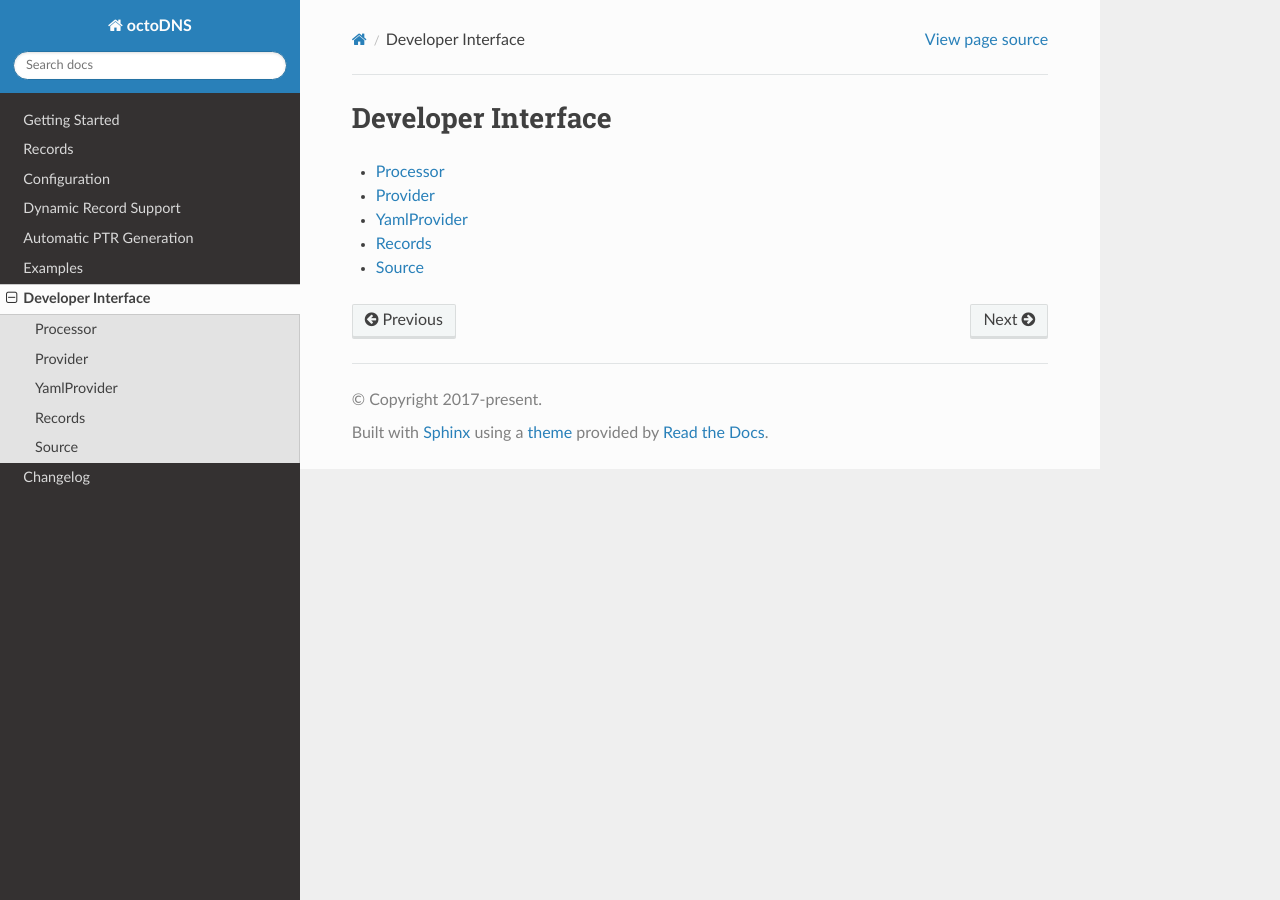
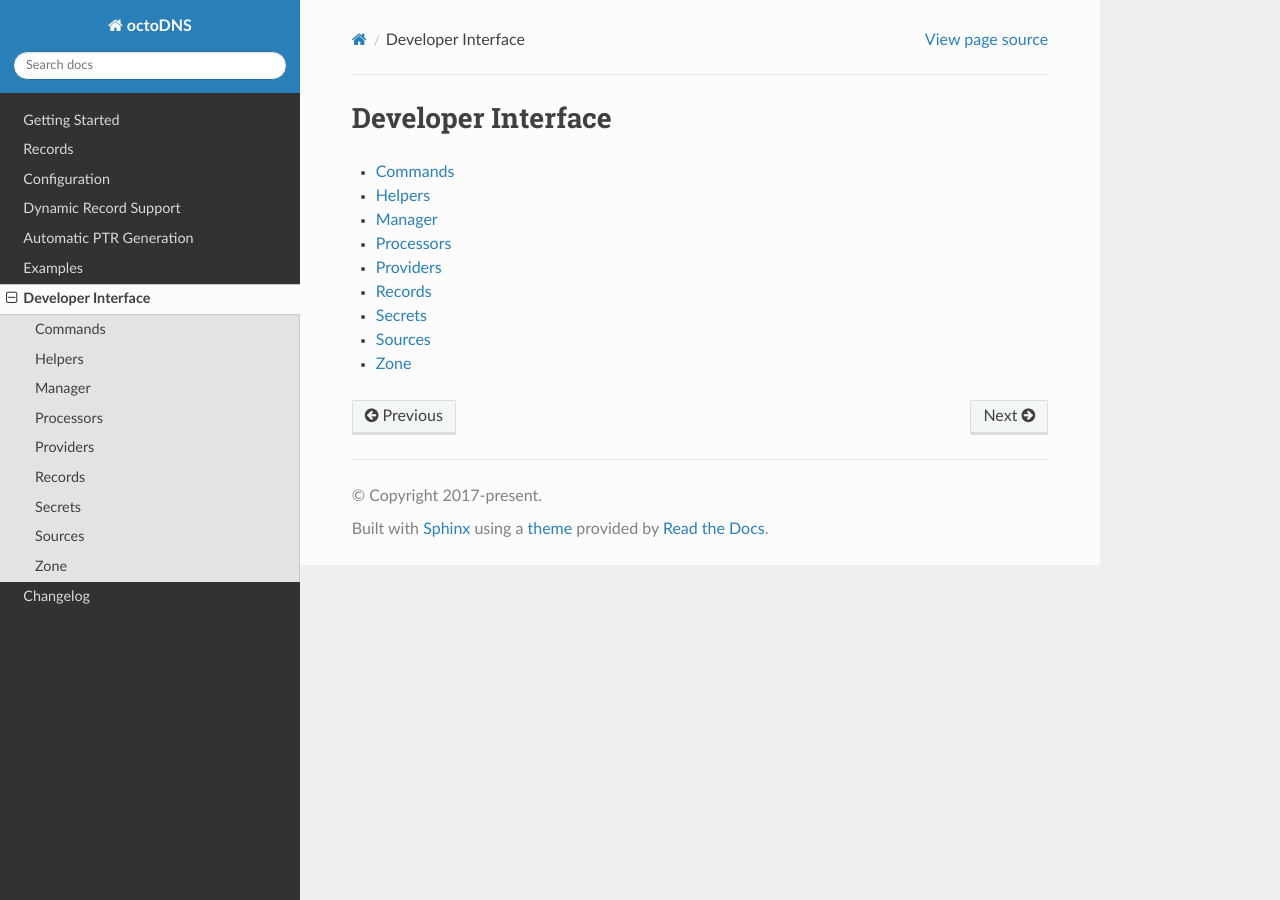
Before and after one commit to octodns/octodns, a Sphinx documentation site: the page built from docs/api.rst, in a window 1280 px wide. Built offline with Sphinx 7.4.7 and the Read the Docs theme 3.1.0, drawn with Linux system fonts in a browser that asks for light colours.

```diff
--- a/docs/api.rst
+++ b/docs/api.rst
@@ -2,8 +2,6 @@
 
 Developer Interface
 ===================
-
-.. module:: octodns
 
 .. toctree::
    :maxdepth: 1
--- /dev/null
+++ b/docs/api/manager.rst
@@ -0,0 +1,5 @@
+Manager
+=======
+
+.. automodule::
+   octodns.manager
--- a/docs/api/provider-yaml.rst
+++ /dev/null
@@ -1,5 +0,0 @@
-YamlProvider
-============
-
-.. automodule:: octodns.provider.yaml
-   :inherited-members:
--- a/docs/api/provider.rst
+++ /dev/null
@@ -1,5 +0,0 @@
-Provider
-========
-
-.. automodule:: octodns.provider.base
-   :inherited-members:
--- /dev/null
+++ b/docs/api/providers.rst
@@ -0,0 +1,9 @@
+Providers
+=========
+
+.. autosummary::
+   :toctree: providers
+
+   octodns.provider.base
+   octodns.provider.plan
+   octodns.provider.yaml
--- a/docs/api/source.rst
+++ /dev/null
@@ -1,5 +0,0 @@
-Source
-======
-
-.. automodule:: octodns.source.base
-   :inherited-members:
--- /dev/null
+++ b/docs/api/sources.rst
@@ -0,0 +1,9 @@
+Sources
+=======
+
+.. autosummary::
+   :toctree: sources
+
+   octodns.source.base
+   octodns.source.envvar
+   octodns.source.tinydns
--- /dev/null
+++ b/docs/api/zone.rst
@@ -0,0 +1,5 @@
+Zone
+====
+
+.. automodule::
+   octodns.zone
--- a/docs/configuration.rst
+++ b/docs/configuration.rst
@@ -10,7 +10,7 @@ discussing details and less common scenarios.
 YamlProvider
 ------------
 
-:doc:`api/provider-yaml` lays out the options for configuring the most commonly
+:py:mod:`octodns.provider.yaml` lays out the options for configuring the most commonly
 used source of record data.
 
 Static Zone Config
```
Also changed, not shown: docs/api/cmds.rst (added, +11 -0 lines), docs/api/helpers.rst (added, +11 -0 lines), docs/api/processors.rst (renamed from docs/api/processor.rst, +12 -14 lines), docs/api/secrets.rst (added, +9 -0 lines), .changelog/5aab3287678b455f9644aa070a1e5457.md (added), 1 other file.
